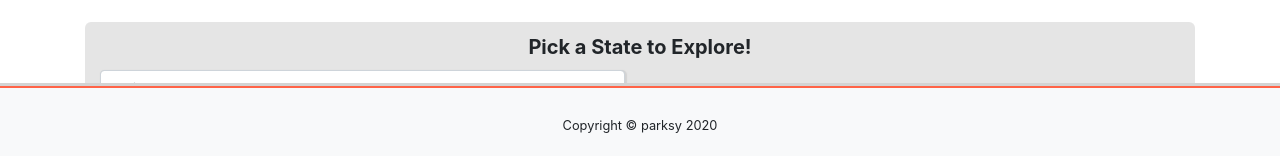
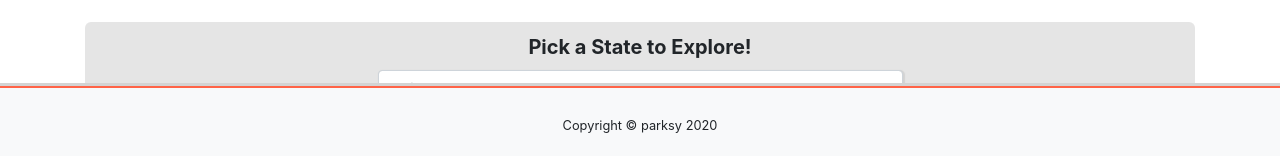
Before and after one commit to dfmattern/Parksy, a plain HTML site: page index.html in a window 1280 px wide. Shown: the part 644-800 px from the top of the page. Drawn offline with nearby package versions, Linux system fonts and the light colour scheme.

Commit message:
Centered drop down

```diff
--- a/index.html
+++ b/index.html
@@ -40,8 +40,8 @@
         <div class="row">
             <div class="col text-center" id="state-picker" align="center">
                 <label id="picker" for="state" class=" col-sm-12 control-label">Pick a State to Explore!</label>
-                <div class="col-sm-6 text-center" id="states">
-                    <select class="form-control " id="state" name="state">
+                <div class="col-sm-6 text-center mx-auto" id="states">
+                    <select class="form-control" id="state" name="state">
                         <option value="">Click!</option>
                         <option value="AK">Alaska</option>
                         <option value="AL">Alabama</option>
```
